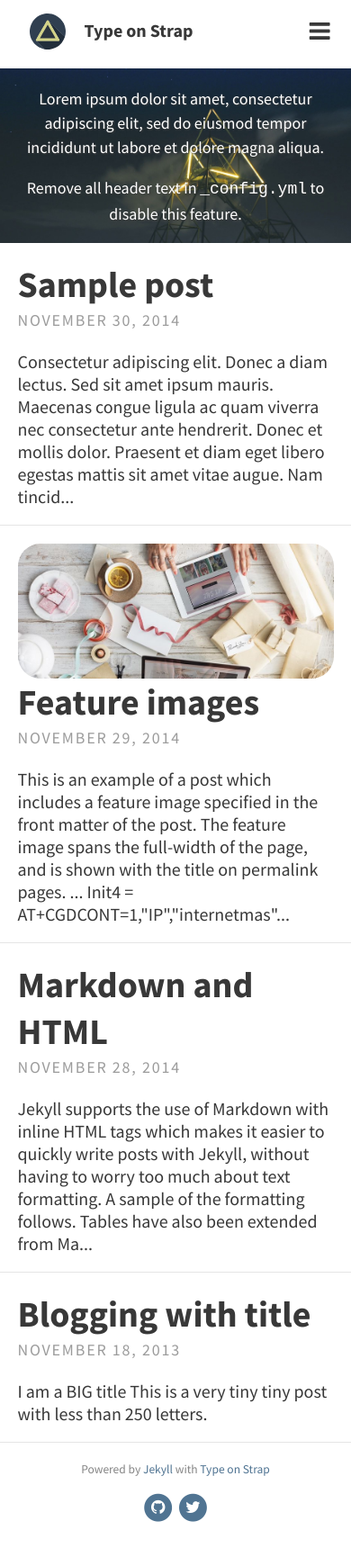
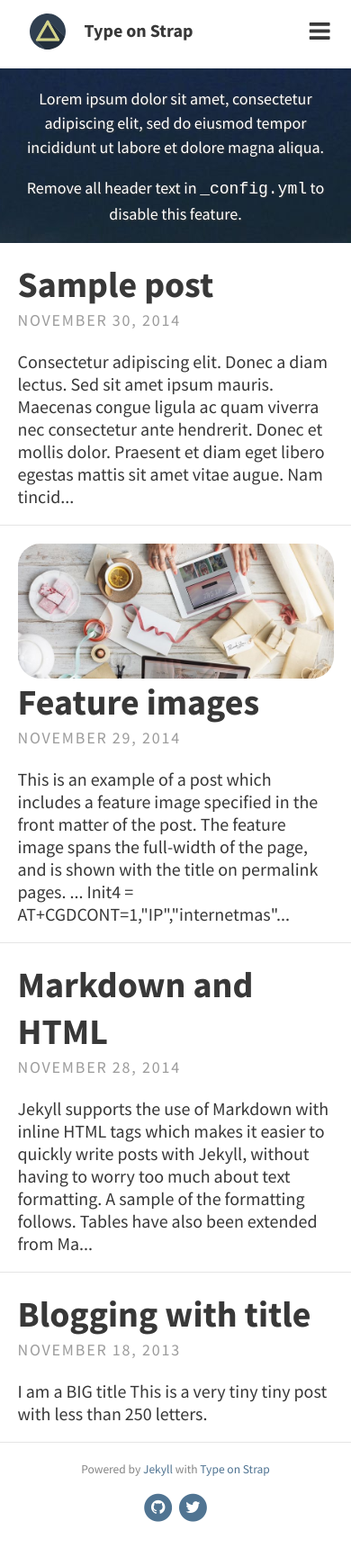
Before and after one commit to gmoon92/gmoon92.github.io, a Jekyll site: the page built from index.html, in a window 390 px wide. Shown: the whole page at 90% size. Built offline with Jekyll 4.4.1, drawn with Linux system fonts in a browser that asks for light colours; the list of posts is cut into pages by our own code.

Commit message:
Updating Responsiveness #34

```diff
--- a/_sass/layouts/_index.scss
+++ b/_sass/layouts/_index.scss
@@ -15,10 +15,10 @@
         background-size: $feature-image-size;
     }
 
-    /* --- Responsive ---*/
+    /* --- Responsive ---
     @media screen and (max-width: 850px) {
-        background-size: auto 150%;
-    }
+        background-size: 150% contain;
+    }*/
 
     //For white images
     p, a, li, h1, h2, h3, h4, h5 {
@@ -26,7 +26,7 @@
     }
 
     p:last-child {
-    margin-bottom: 0;
+        margin-bottom: 0;
     }
 }
 
```
